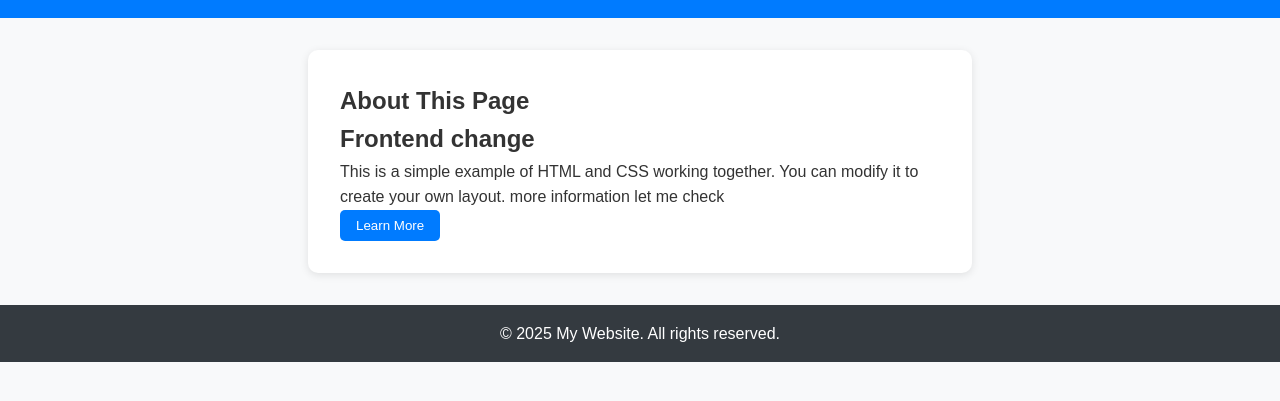
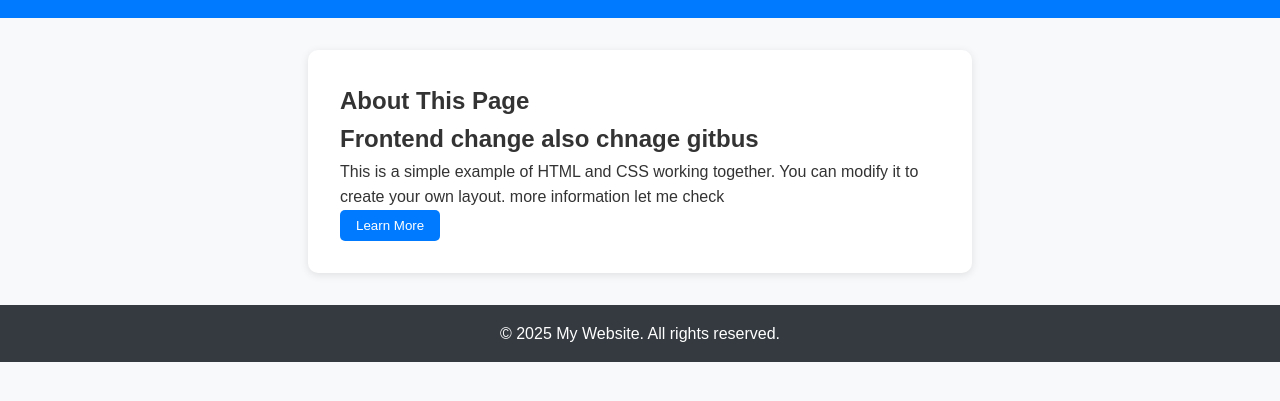
Before and after one commit to vinoth-str/sampleRepo, a plain HTML site: page index.html in a window 1280 px wide. Shown: the part 99-500 px from the top of the page. Drawn offline with Linux system fonts and the light colour scheme.

Commit message:
Update index.html

```diff
--- a/index.html
+++ b/index.html
@@ -21,7 +21,7 @@
   <main>
     <section class="intro">
       <h2>About This Page</h2>
-      <h1>Frontend change</h1>
+      <h1>Frontend change also chnage gitbus</h1>
       <p>This is a simple example of HTML and CSS working together. You can modify it to create your own layout. more information let me check</p>
       <button>Learn More</button>
     </section>
```
